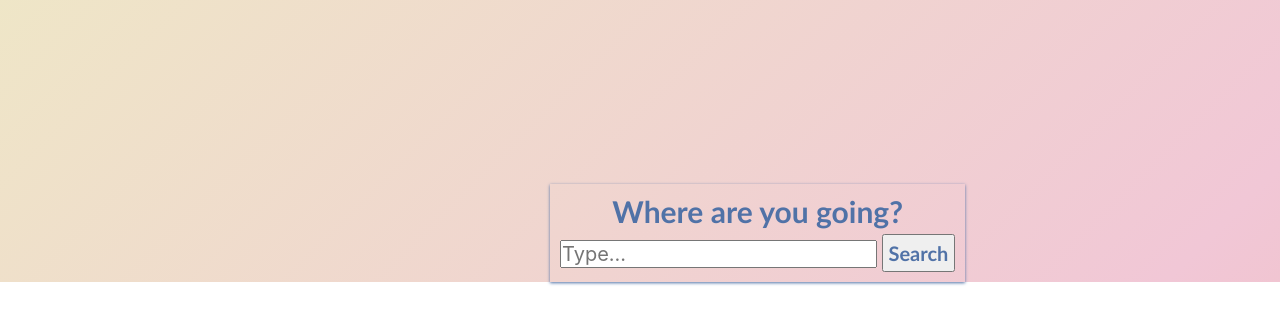
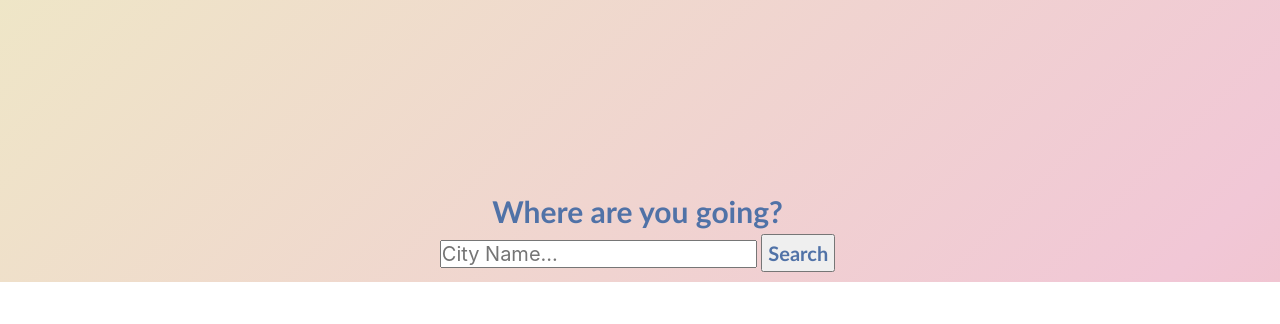
Before and after one commit to zachcygan/The-Perfect-Weekend, a plain HTML site: page index.html in a window 1280 px wide. Shown: the part 266-590 px from the top of the page. Drawn offline with nearby package versions, Linux system fonts and the light colour scheme.

Commit message:
centered search bar and added script tag in main result page

```diff
--- a/assets/CSS/homepagestyle.css
+++ b/assets/CSS/homepagestyle.css
@@ -51,16 +51,18 @@
 /*searchbar styling*/
 .searchbar {
     color: #5072A7;
-    display: inline-block;
     margin-right: 5px;
     padding-top: 5px;
     padding-left: 10px;
     padding-right: 10px;
     padding-bottom: 10px;
-    vertical-align: middle;
-    box-shadow: 0 1px 3px;
     margin-top: 200px;
-    margin-left: 550px;
+}
+
+.city-label {
+    display: flex;
+    justify-content: center;
+    align-items: center;
 }
 
 .question {
--- a/index.html
+++ b/index.html
@@ -22,7 +22,7 @@
         <div class="city-label">
             <div class="searchbar">
               <h4 class="question">Where are you going?</h4>
-              <input type="text" id="cityInput" placeholder="Type..."/>
+              <input type="text" id="cityInput" placeholder="City Name..."/>
               <button type="button" class="btn btn-label" id="searchBtn">Search</button>
             </div>
             <script src="./assets/JS/homepagejs.js"></script>
```
Also changed, not shown: main-result-page.html (+2 -1 lines).
